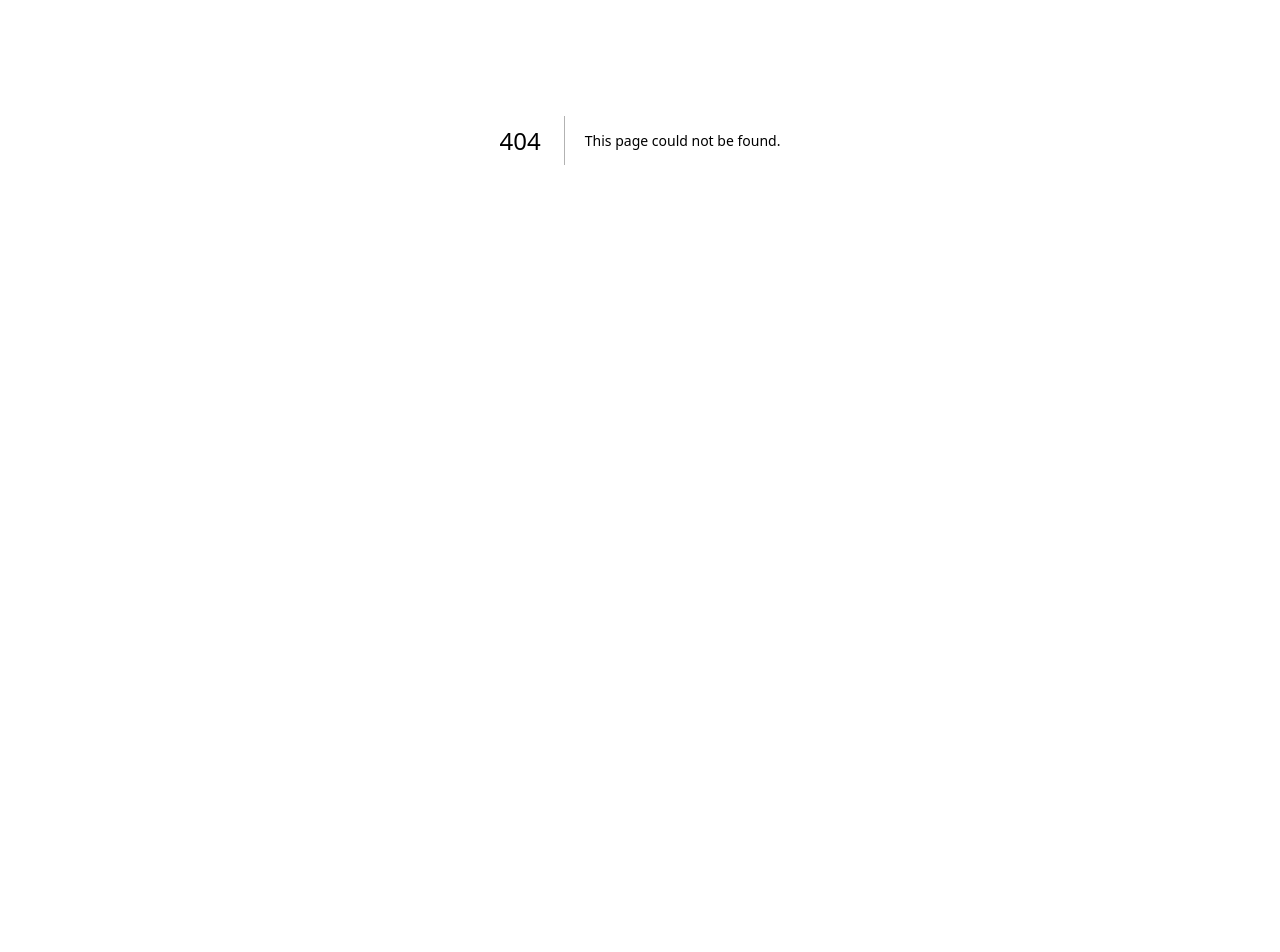
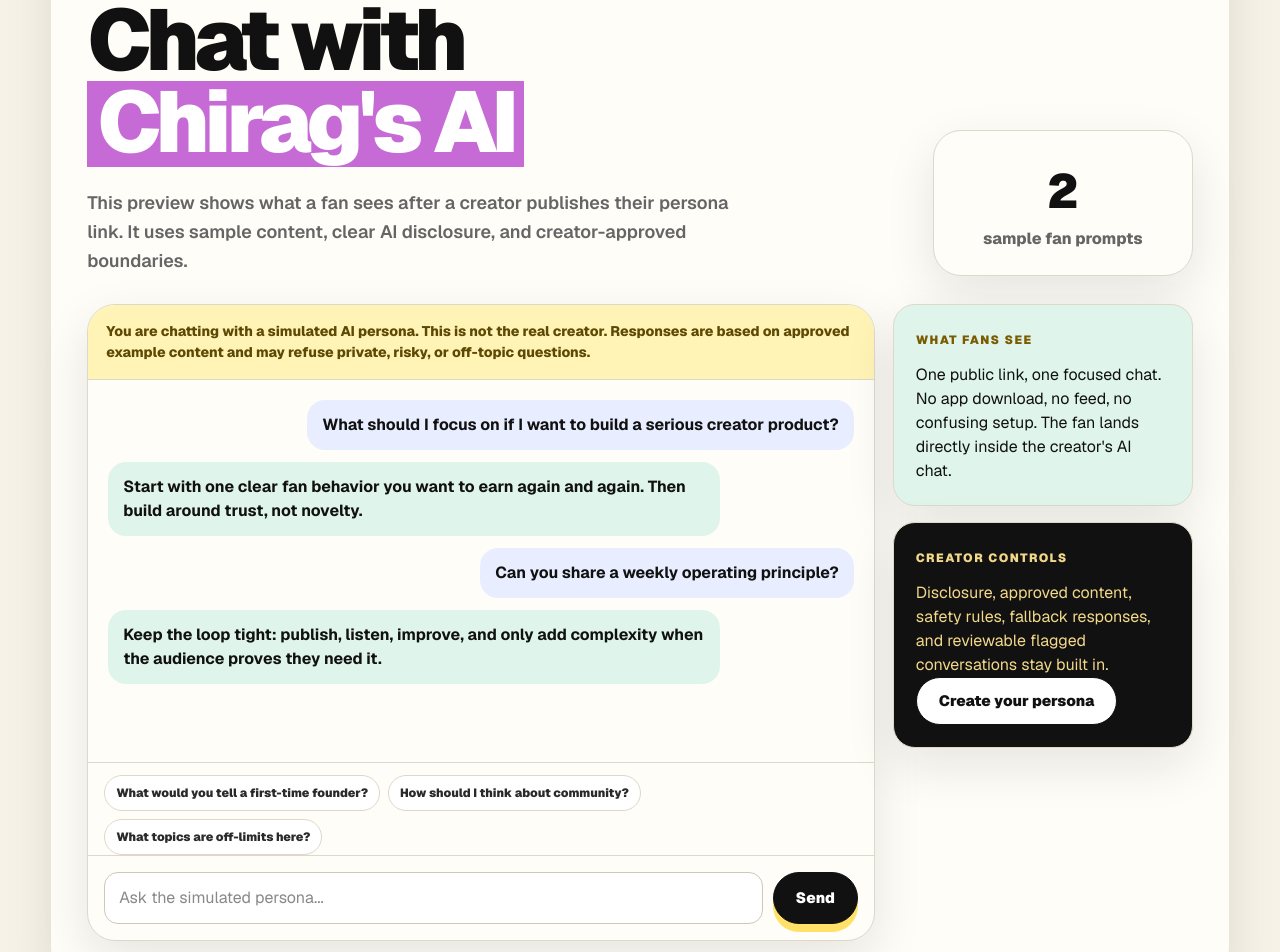
Before and after one commit to ChiragSaini007/persona-studio-ai, a Next.js app: page /demo/fan in a window 1280 px wide. Before the commit this address had no page. Shown: the part 260-1212 px from the top of the page. Before the commit the page ends 800 px from the top, so only its background shows below. Built offline with nearby package versions, Linux system fonts and the light colour scheme.

Commit message:
Add simulated fan link demo

```diff
--- /dev/null
+++ b/app/demo/fan/page.tsx
@@ -0,0 +1,150 @@
+"use client";
+
+import Link from "next/link";
+import { FormEvent, useMemo, useState } from "react";
+
+const starterMessages = [
+  {
+    from: "fan",
+    text: "What should I focus on if I want to build a serious creator product?",
+  },
+  {
+    from: "persona",
+    text: "Start with one clear fan behavior you want to earn again and again. Then build around trust, not novelty.",
+  },
+  {
+    from: "fan",
+    text: "Can you share a weekly operating principle?",
+  },
+  {
+    from: "persona",
+    text: "Keep the loop tight: publish, listen, improve, and only add complexity when the audience proves they need it.",
+  },
+];
+
+const suggestedPrompts = [
+  "What would you tell a first-time founder?",
+  "How should I think about community?",
+  "What topics are off-limits here?",
+];
+
+function simulatedReply(input: string) {
+  const lower = input.toLowerCase();
+
+  if (lower.includes("off") || lower.includes("private") || lower.includes("real")) {
+    return "I cannot answer private or identity-sensitive questions. This is an AI persona, and I only respond from approved creator material.";
+  }
+
+  if (lower.includes("community")) {
+    return "Community starts when people return for a shared point of view, not just a post. Give fans a reason to participate, then make that loop obvious.";
+  }
+
+  if (lower.includes("founder") || lower.includes("build")) {
+    return "Pick a painful, repeated workflow and stay close to the people living it. The best product ideas survive contact with real usage.";
+  }
+
+  return "The approved lens here is practical and direct: choose one audience, understand what they repeatedly ask for, and build the smallest useful answer.";
+}
+
+export default function SimulatedFanPage() {
+  const [messages, setMessages] = useState(starterMessages);
+  const [input, setInput] = useState("");
+  const fanMessages = useMemo(() => messages.filter((message) => message.from === "fan").length, [messages]);
+
+  function sendMessage(text: string) {
+    const trimmed = text.trim();
+    if (!trimmed) return;
+
+    setMessages((current) => [
+      ...current,
+      { from: "fan", text: trimmed },
+      { from: "persona", text: simulatedReply(trimmed) },
+    ]);
+    setInput("");
+  }
+
+  function submit(event: FormEvent<HTMLFormElement>) {
+    event.preventDefault();
+    sendMessage(input);
+  }
+
+  return (
+    <main className="app-shell fan-shell">
+      <section className="stage fan-stage demo-fan-stage">
+        <nav className="top-nav">
+          <Link className="brand-script" href="/">
+            Persona Studio
+          </Link>
+          <div className="nav-tabs">
+            <span className="active">/demo/fan</span>
+            <Link href="/creator">Create yours</Link>
+          </div>
+          <span className="status-chip live">Demo</span>
+        </nav>
+
+        <header className="fan-hero">
+          <div>
+            <p className="section-kicker">Simulated fan link</p>
+            <h1>
+              Chat with <span>Chirag&apos;s AI</span>
+            </h1>
+            <p>
+              This preview shows what a fan sees after a creator publishes their persona link. It uses sample content,
+              clear AI disclosure, and creator-approved boundaries.
+            </p>
+          </div>
+          <div className="fan-stats">
+            <strong>{fanMessages}</strong>
+            <span>sample fan prompts</span>
+          </div>
+        </header>
+
+        <section className="chat-layout public-chat-layout">
+          <div className="chat-window">
+            <div className="disclosure">
+              You are chatting with a simulated AI persona. This is not the real creator. Responses are based on approved
+              example content and may refuse private, risky, or off-topic questions.
+            </div>
+            <div className="chat-body">
+              <div className="messages">
+                {messages.map((message, index) => (
+                  <div key={`${message.from}-${index}`} className={`message ${message.from === "fan" ? "fan" : ""}`}>
+                    {message.text}
+                  </div>
+                ))}
+              </div>
+
+              <div className="suggested-prompts">
+                {suggestedPrompts.map((prompt) => (
+                  <button key={prompt} onClick={() => sendMessage(prompt)}>
+                    {prompt}
+                  </button>
+                ))}
+              </div>
+
+              <form onSubmit={submit} className="chat-form">
+                <input value={input} onChange={(event) => setInput(event.target.value)} placeholder="Ask the simulated persona..." />
+                <button className="primary-btn compact">Send</button>
+              </form>
+            </div>
+          </div>
+
+          <aside className="side-stack">
+            <div className="mint-card">
+              <span className="tiny-label">What fans see</span>
+              <h3>One public link, one focused chat.</h3>
+              <p>No app download, no feed, no confusing setup. The fan lands directly inside the creator&apos;s AI chat.</p>
+            </div>
+            <div className="dark-card">
+              <span className="tiny-label">Creator controls</span>
+              <p>Disclosure, approved content, safety rules, fallback responses, and reviewable flagged conversations stay built in.</p>
+              <Link className="light-btn" href="/creator">
+                Create your persona
+              </Link>
+            </div>
+          </aside>
+        </section>
+      </section>
+    </main>
+  );
+}
--- a/app/globals.css
+++ b/app/globals.css
@@ -1123,6 +1123,24 @@ textarea {
   padding: 20px;
 }
 
+.suggested-prompts {
+  border-top: 1px solid var(--line);
+  display: flex;
+  flex-wrap: wrap;
+  gap: 8px;
+  padding: 12px 16px 0;
+}
+
+.suggested-prompts button {
+  background: white;
+  border: 1px solid var(--line);
+  border-radius: 999px;
+  color: #2a2a2a;
+  font-size: 12px;
+  font-weight: 850;
+  padding: 8px 11px;
+}
+
 .empty-chat {
   background: white;
   border: 1px solid var(--line);
--- a/app/page.tsx
+++ b/app/page.tsx
@@ -34,7 +34,7 @@ export default function Home() {
             <Link href="/creator" className="primary-action">
               Create your persona
             </Link>
-            <Link href="/p/chirag" className="secondary-action">
+            <Link href="/demo/fan" className="secondary-action">
               See a fan link
             </Link>
           </div>
```
